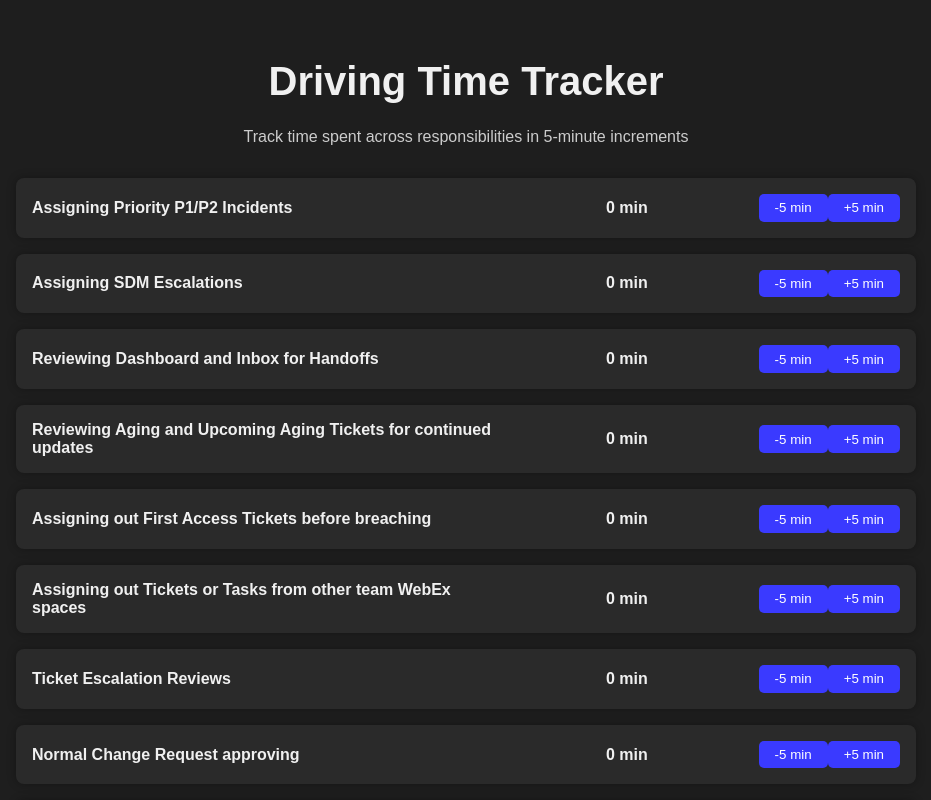
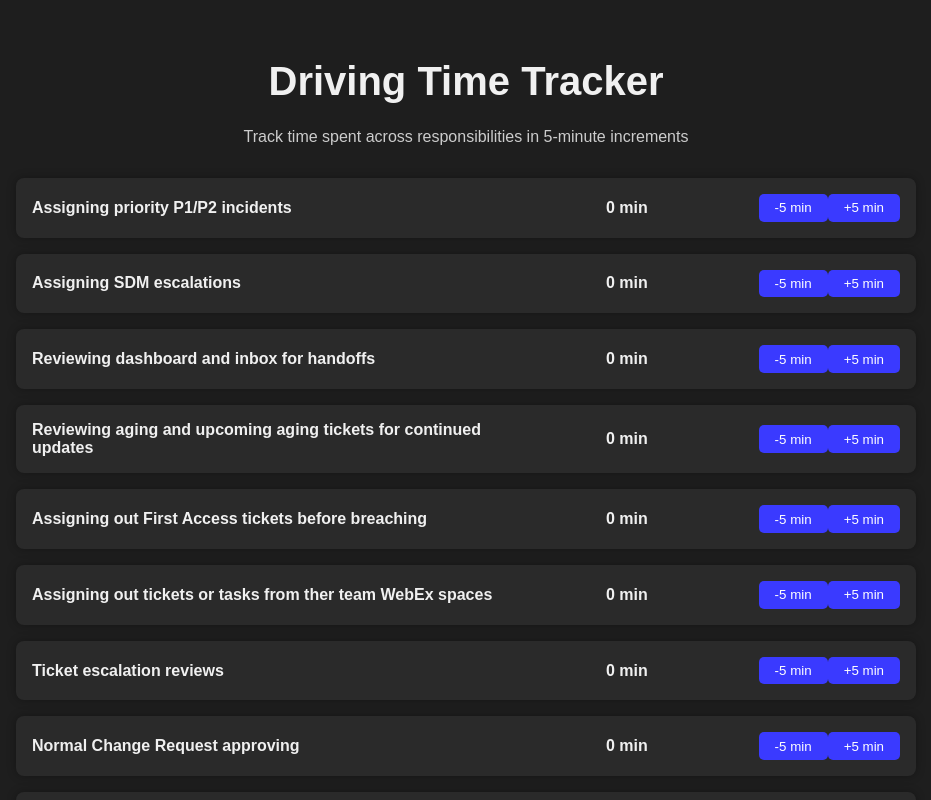
Before and after one commit to murrayj426/driving-time-tracker, a React (Vite) app: page / in a window 1280 px wide. Shown: the top 800 px of the page, without its empty margins (174-1105 px from the left). Built offline with nearby package versions, Linux system fonts and the light colour scheme.

Commit message:
Update categories in App.jsx

```diff
--- a/src/App.jsx
+++ b/src/App.jsx
@@ -2,15 +2,15 @@ import React, { useState, useEffect } from 'react';
 import styles from './App.module.css';
 
 const categories = [
-  'Assigning Priority P1/P2 Incidents',
-  'Assigning SDM Escalations',
-  'Reviewing Dashboard and Inbox for Handoffs',
-  'Reviewing Aging and Upcoming Aging Tickets for continued updates',
-  'Assigning out First Access Tickets before breaching',
-  'Assigning out Tickets or Tasks from other team WebEx spaces',
-  'Ticket Escalation Reviews',
+  'Assigning priority P1/P2 incidents',
+  'Assigning SDM escalations',
+  'Reviewing dashboard and inbox for handoffs',
+  'Reviewing aging and upcoming aging tickets for continued updates',
+  'Assigning out First Access tickets before breaching',
+  'Assigning out tickets or tasks from ther team WebEx spaces',
+  'Ticket escalation reviews',
   'Normal Change Request approving',
-  'Assess Out of scope and wrongly assigned Tickets'
+  'Assess out of scope and wrongly assigned Tickets'
 ];
 
 
```
